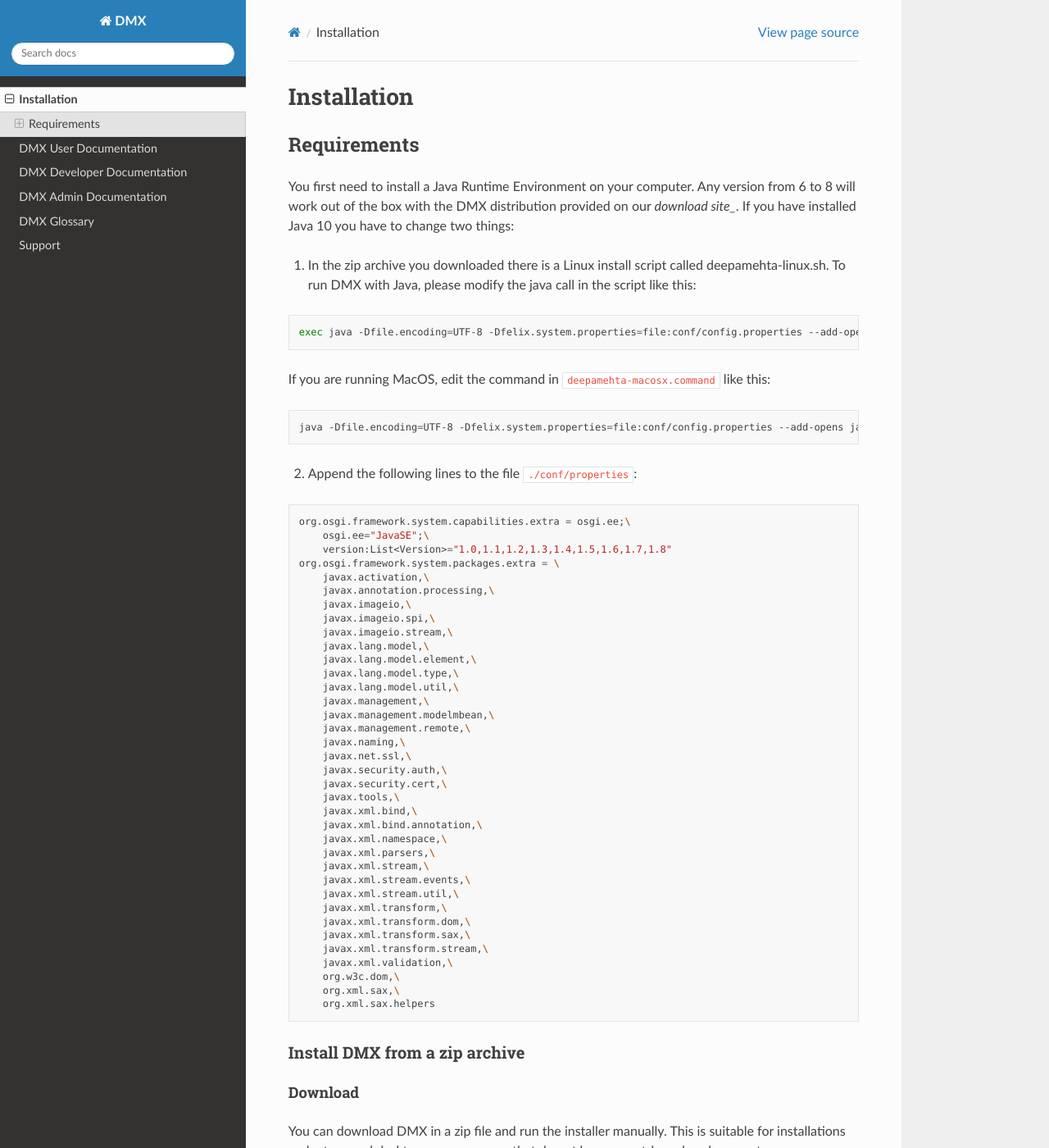
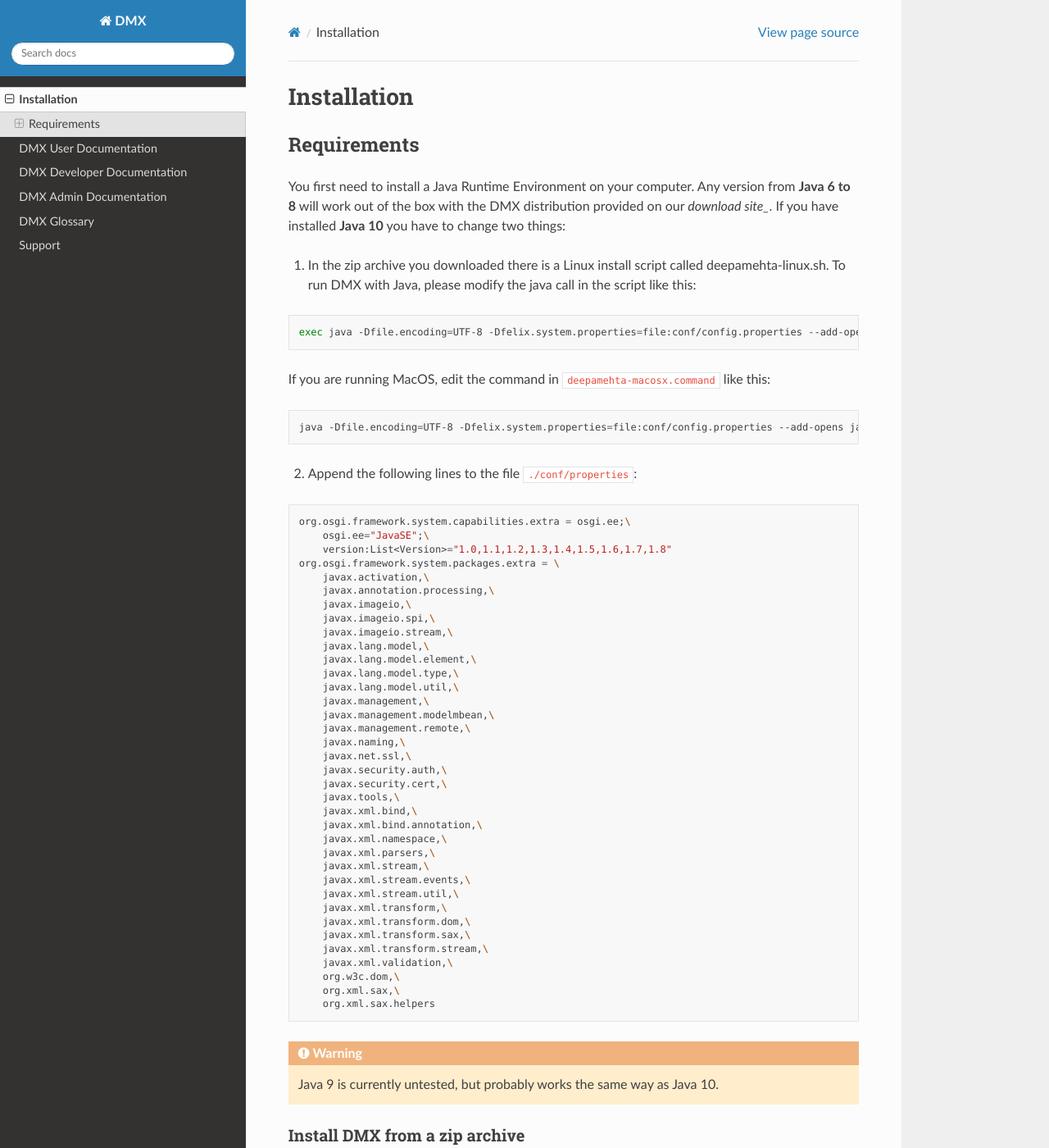
Before and after one commit to dmx-systems/dmx-documentation, a Sphinx documentation site: the page built from docs/install.rst, in a window 1280 px wide and 1400 px high. Shown: the whole window at 82% size. Built offline with Sphinx 7.4.7 and the Read the Docs theme 2.0.0, drawn with Linux system fonts in a browser that asks for light colours.

Commit message:
Added warning for Java 9

```diff
--- a/docs/install.rst
+++ b/docs/install.rst
@@ -8,7 +8,9 @@
 Requirements
 ************
 
-You first need to install a Java Runtime Environment on your computer. Any version from 6 to 8 will work out of the box with the DMX distribution provided on our `download site_`. If you have installed Java 10 you have to change two things:
+You first need to install a Java Runtime Environment on your computer. Any version from **Java 6 to 8** will work out of the box with the DMX distribution provided on our `download site_`. If you have installed **Java 10** you have to change two things:
+
+.. _download site: https://download.dmx.systems/ci/
 
 1. In the zip archive you downloaded there is a Linux install script called deepamehta-linux.sh. To run DMX with Java, please modify the java call in the script like this:
 
@@ -63,7 +65,8 @@
 	    org.xml.sax,\
 	    org.xml.sax.helpers
 
-.. _download site: https://download.dmx.systems/ci/
+.. warning:: Java 9 is currently untested, but probably works the same way as Java 10.
+
 
 .. _installation-zip-label:
 
```
